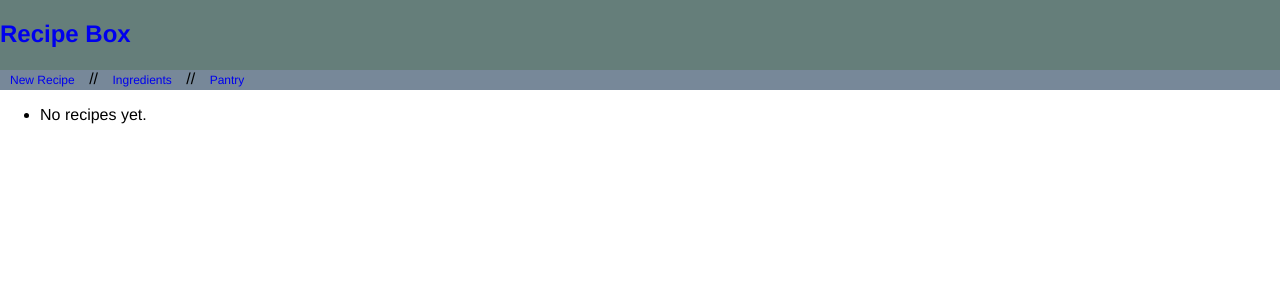
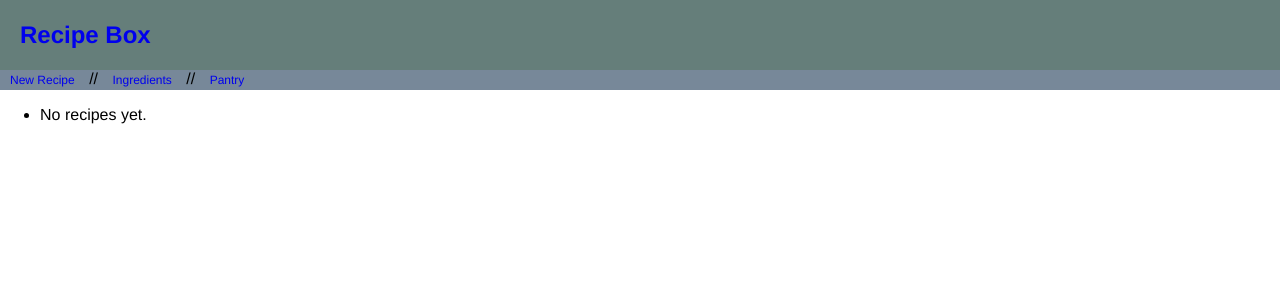
Before and after one commit to ajz5000/recipe_box, a Django app: template templates/home.html in a window 1280 px wide. Shown: the top 300 px of the page. Run offline with Django 3.2, Linux system fonts and the light colour scheme; the template is opened without the code that fills it, so the values that code supplies are empty.

Commit message:
Header h1 selector change

```diff
--- a/recipe_store/static/recipe_store/css/base.css
+++ b/recipe_store/static/recipe_store/css/base.css
@@ -105,7 +105,7 @@ h1 {
     height: 300px;
 }
 
-header h2 {
+header h1 {
     display: inline-block;
     box-sizing: border-box;
     width: 200;
```
